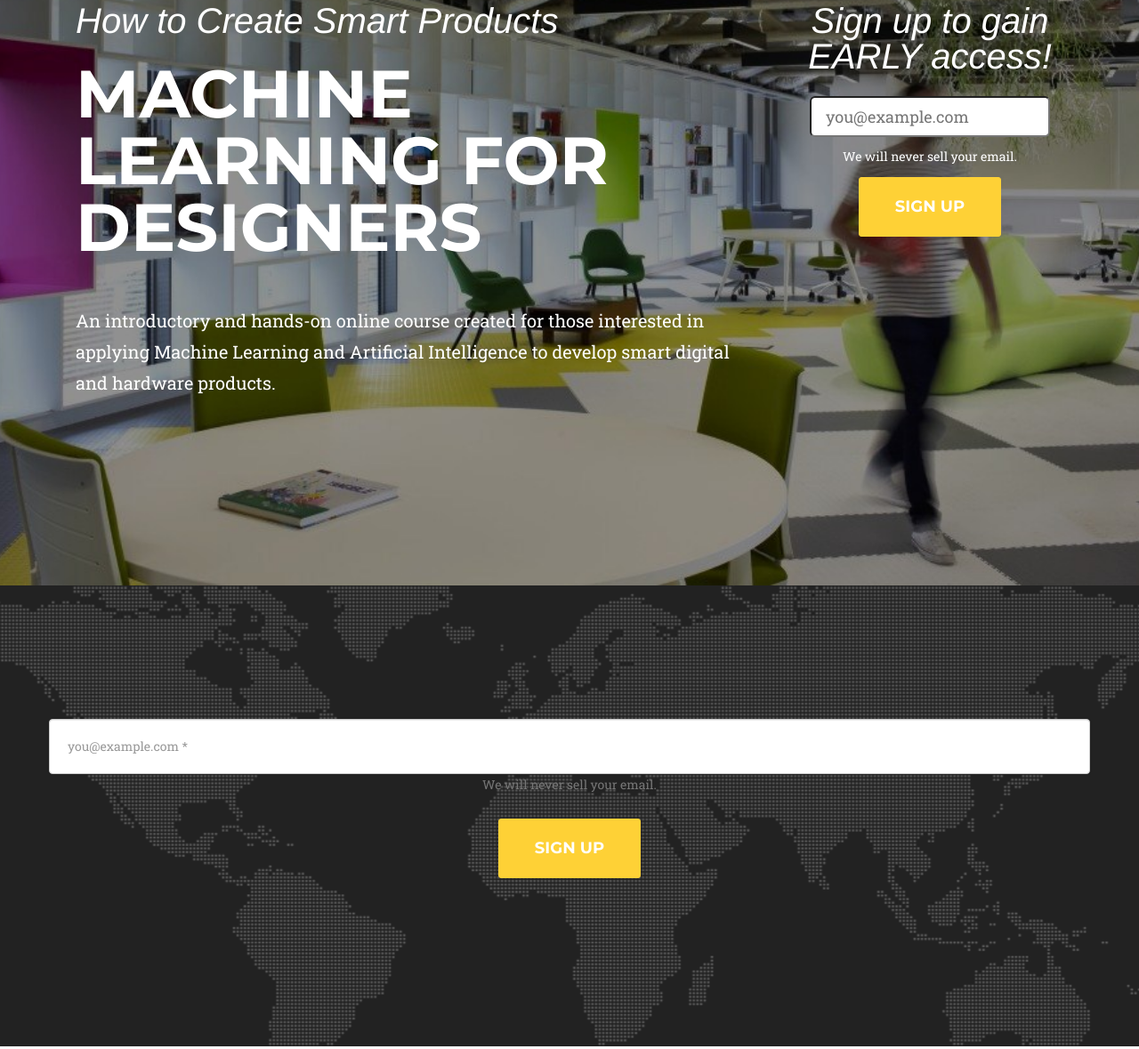
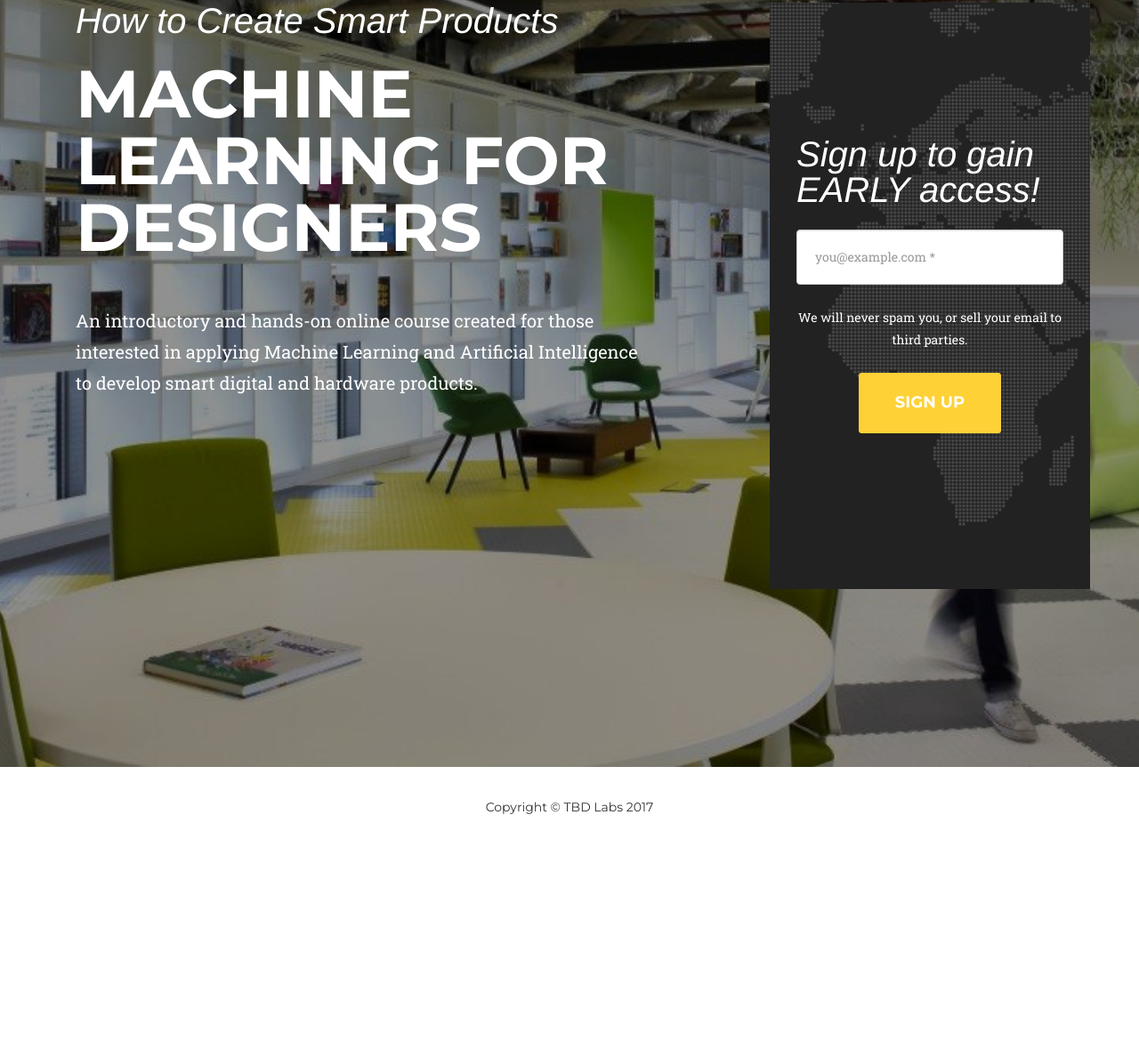
Before and after one commit to CarlosRMontesinos/TBDLabs, a plain HTML site: page classes/machinelearning/index.html in a window 1280 px wide. Shown: the part 297-1476 px from the top of the page at 89% size. After the commit the page ends 1249 px from the top, so only its background shows below. Drawn offline with nearby package versions, Linux system fonts and the light colour scheme; a web font is replaced by a local one.

Commit message:
Cleaned the mailchimp section. Still need to make its background smaller.

```diff
--- a/classes/machinelearning/index.html
+++ b/classes/machinelearning/index.html
@@ -36,77 +36,49 @@
     </nav>
     <!-- Header -->
     <header>
-      <div class="container">
+      <div class="container text-left">
         <div class="intro-text">
           <!-- <div class="section"> -->
           <div class="container">
             <div class="row">
-              <div class="col-md-8">
+              <div class="col-md-7">
                 <div class="intro-lead-in" align="left">How to Create Smart Products</div>
                 <div class="intro-heading" align="left">Machine Learning for Designers</div>
                 <p align="left" style="font-size:20px">An introductory and hands-on online course created for those interested
                   in applying Machine Learning and Artificial Intelligence to develop smart
                   digital and hardware products.</p>
               </div>
+              <div class="col-md-1"></div>
               <div class="col-md-4">
-                <!-- Begin MailChimp Signup Form -->
-                <div id="mc_embed_signup">
+                <!-- Contact -->
+                <section id="contact">
+                  <div class="container-fluid">
+                    <div class="col-lg-12">
                       <form action="//CarlosRMontesinos.us14.list-manage.com/subscribe/post?u=ca1fa526759cd67dfc3e921b0&amp;id=8d5a41caed" method="post" id="mc-embedded-subscribe-form" name="mc-embedded-subscribe-form" class="text-center validate" target="_blank" novalidate="">
-                    <div id="mc_embed_signup_scroll">
-                      <div class="intro-lead-in">Sign up to gain EARLY access!</div>
-                      <!-- <div class="form-group"> -->
-                      <div class="text-muted">
-                        <div class="mc-field-group">
-                          <input type="email" name="EMAIL" value="" placeholder="you@example.com
-                            *" class="email input-lg required" id="mce-EMAIL">
+                        <div class="form-group">
+                          <div class="intro-lead-in" align="left">Sign up to gain EARLY access!</div>
                         </div>
+                        <div class="form-group">
+                          <input type="email" name="EMAIL" value="" placeholder="you@example.com *" class="form-control" id="mce-EMAIL">
                         </div>
-                      <!--/div -->
+                        <div class="form-group">
+                          <p class="text">We will never spam you, or sell your email to third parties.</p>
                         </div>
-                    <p></p>
-                    <p>We will never sell your email.</p>
-                    <div id="mce-responses" class="clear">
-                      <div class="response" id="mce-error-response" style="display:none"></div>
-                      <div class="response" id="mce-success-response" style="display:none"></div>
-                    </div>
-                    <!-- real people should not fill this in and expect good things - do not
-                    remove this or risk form bot signups-->
-                    <div style="position: absolute; left: -5000px;" aria-hidden="true">
-                      <input type="text" name="b_ca1fa526759cd67dfc3e921b0_8d5a41caed" tabindex="-1" value="">
-                    </div>
-                    <!-- <div class="clear"><input type="submit" value="Subscribe" name="subscribe" id="mc-embedded-subscribe" class="button"></div> -->
-                    <p></p>
-                    <div class="clear">
+                        <div class="form-group">
                           <button type="submit" class="btn btn-xl" name="subscribe" id="mc-embedded-subscribe">Sign Up</button>
                         </div>
                       </form>
                     </div>
-                <!--End mc_embed_signup-->
+                  </div>
+                </section>
+                <!----------->
               </div>
             </div>
           </div>
         </div>
-        <!-- </div> -->
       </div>
     </header>
-    <!-- Contact -->
-    <section id="contact">
-      <div class="container">
-        <form action="//CarlosRMontesinos.us14.list-manage.com/subscribe/post?u=ca1fa526759cd67dfc3e921b0&amp;id=8d5a41caed" method="post" id="mc-embedded-subscribe-form" name="mc-embedded-subscribe-form" class="text-center validate" target="_blank" novalidate="">
-          <div class="row text-center">
-            <div class="form-group">
-              <input type="email" name="EMAIL" value="" placeholder="you@example.com *" class="form-control" id="mce-EMAIL">
-              <p class="text-muted">We will never sell your email.</p>
-            </div>
-          </div>
-          <div class="row text-center">
-            <div class="form-group">
-              <button type="submit" class="btn btn-xl" name="subscribe" id="mc-embedded-subscribe">Sign Up</button>
-            </div>
-          </div>
-        </form>
-      </div>
-    </section>
+    <!-- Footer -->
     <footer>
       <div class="container">
         <div class="row">
```
Lines whose indentation alone changed are shown as unchanged.
